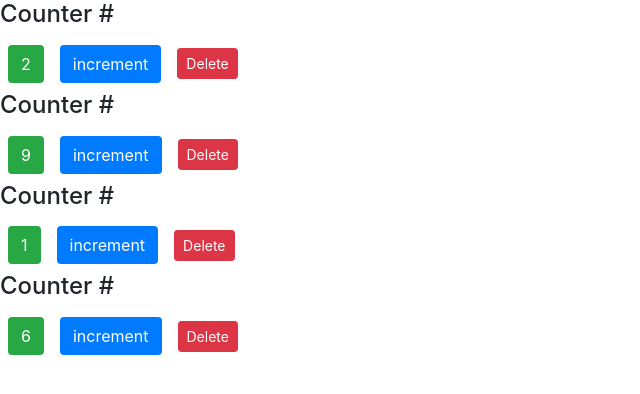
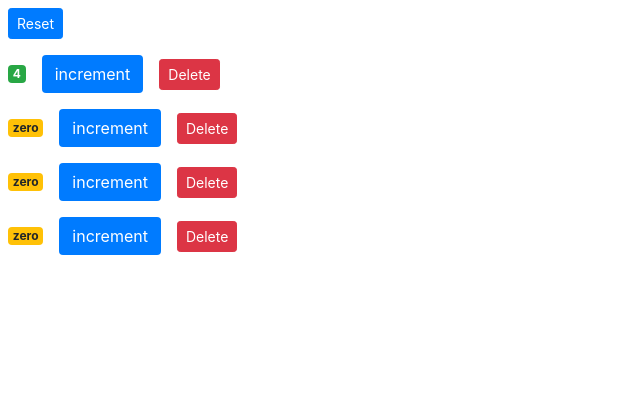
Before and after one commit to Amsvi/Reactjs, a React (Create React App) app in the folder count/: page / in a window 1280 px wide. Shown: the top 394 px of the page, without its empty margins (0-640 px from the left). Built offline with nearby package versions, Linux system fonts and the light colour scheme.

Commit message:
add single Source of truth, remove local state

```diff
--- a/count/src/components/Counters.jsx
+++ b/count/src/components/Counters.jsx
@@ -4,12 +4,29 @@
 class Counters extends Component {
   state = {
     counters: [
-      { id: 0, value: 2 },
-      { id: 1, value: 9 },
-      { id: 2, value: 1 },
-      { id: 3, value: 6 },
+      { id: 0, value: 4 },
+      { id: 1, value: 0 },
+      { id: 2, value: 0 },
+      { id: 3, value: 0 },
     ],
   };
+
+  handleIncrement = (counter) => {
+    const counters = [...this.state.counters];
+    const index = counters.indexOf(counter);
+    counters[index] = { ...counter };
+    counters[index].value++;
+    this.setState({ counters });
+  };
+
+  handleReset = () => {
+    const counters = this.state.counters.map((c) => {
+      c.value = 0;
+      return c;
+    });
+    this.setState({ counters });
+  };
+
   //we dont update the state directly, we should make a array without given deleteID
   //and then call setstate of component and let the react update the state
   handleDeleteEvent = (deleteID) => {
@@ -19,11 +36,18 @@
   render() {
     return (
       <div>
+        <button
+          onClick={this.handleReset}
+          className="btn btn-primary btn-sm m-2"
+        >
+          Reset
+        </button>
         {this.state.counters.map((counter) => (
           <Counter
-            onDeleteEvent={this.handleDeleteEvent}
+            onDelete={this.handleDeleteEvent}
             key={counter.id}
             counter={counter}
+            onIncrement={this.handleIncrement}
           ></Counter>
         ))}
       </div>
--- a/count/src/components/counter.jsx
+++ b/count/src/components/counter.jsx
@@ -1,29 +1,15 @@
 import React, { Component } from "react";
 
 class Counter extends Component {
-  state = {
-    value: this.props.counter.value,
-  };
-  // recieve argument to this function
-  handleIncrement = () => {
-    this.setState({ value: this.state.value + 1 });
-  };
-  buttomRnd() {
-    let butooo = "btn m-2 badge-";
-    butooo += this.state.value === 0 ? "warning" : "success";
-    return butooo;
-  }
+  // by removing state it becomes controlled component
+  // it recieves all the data via props and raises event when ever data need to be changed.
+  // at this time this component is entirely controlled by its parent.
   render() {
     return (
       <div>
-        {/* in this case we could use props simply as I changed
-        the code we get same result children is use for times
-         there are complex element to a child component such as
-         dialog bux in those case we use children */}
-        <h4>Counter # {this.props.id}</h4>
-        <button className={this.buttomRnd()}>{this.state.value}</button>
+        <span className={this.buttomRnd()}>{this.formatCount()}</span>
         <button
-          onClick={this.handleIncrement}
+          onClick={() => this.props.onIncrement(this.props.counter)}
           className="btn m-2 badge-primary"
         >
           increment
@@ -31,7 +17,7 @@
         <button
           //here counter componenet is raising an event
           // its parent (counterS) component is handling that event
-          onClick={() => this.props.onDeleteEvent(this.props.counter.id)}
+          onClick={() => this.props.onDelete(this.props.counter.id)}
           className="btn btn-danger btn-sm m-2"
         >
           Delete
@@ -39,6 +25,16 @@
       </div>
     );
   }
+  buttomRnd() {
+    let butooo = "badge m-2 badge-";
+    butooo += this.props.counter.value === 0 ? "warning" : "success";
+    return butooo;
+  }
+
+  formatCount() {
+    const { value } = this.props.counter;
+    return value === 0 ? "zero" : value;
+  }
 }
 
 export default Counter;
```
